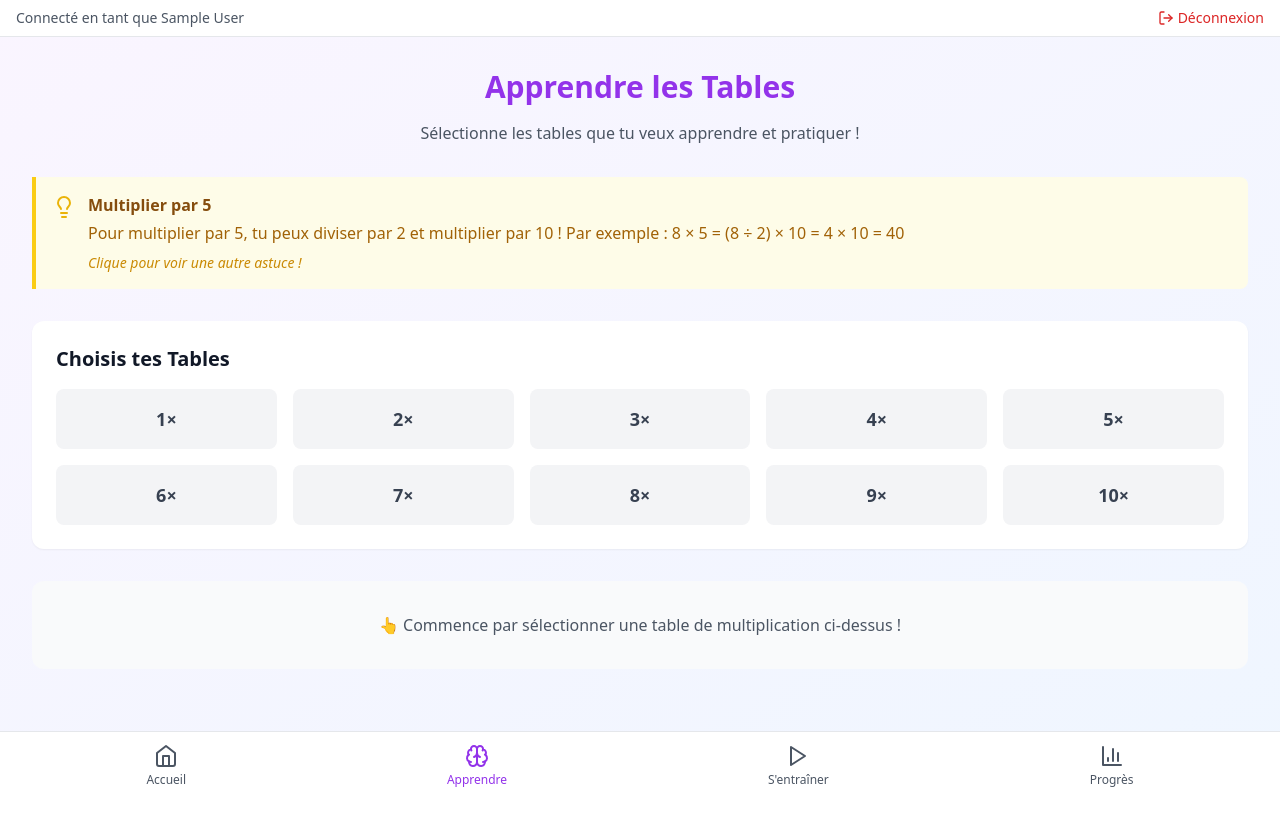
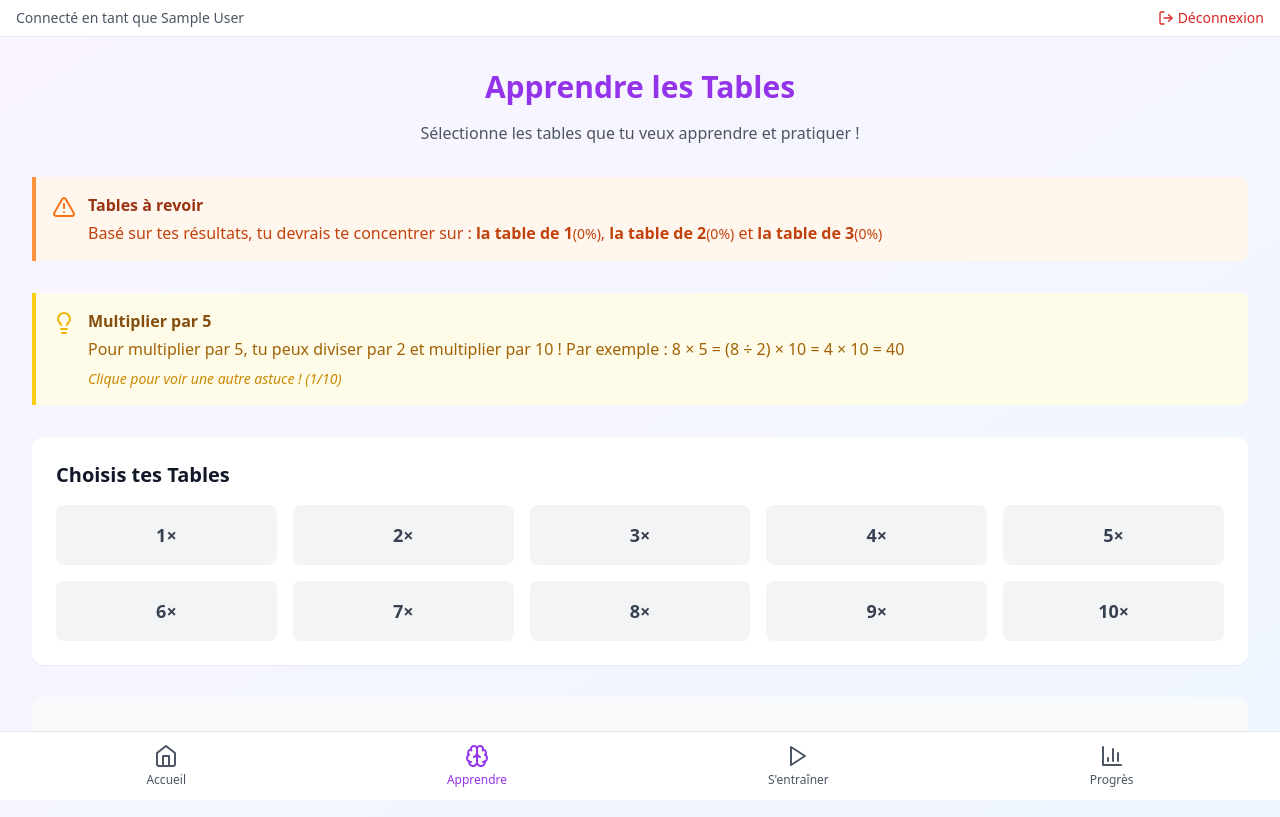
Before and after one commit to bidouilles/multimaster, a React (Vite) app: page /learn in a window 1280 px wide. Built offline with nearby package versions, Linux system fonts and the light colour scheme; no server answers; the database is empty; sample sign-in values are in the browser's storage.

Commit message:
Add learning recommendation

```diff
--- a/src/pages/Learn.tsx
+++ b/src/pages/Learn.tsx
@@ -1,8 +1,10 @@
-import React, { useState } from 'react';
+import React, { useState, useEffect } from 'react';
 import { useGame } from '../context/GameContext';
 import { TableSelector } from '../components/TableSelector';
 import { TableVisualizer } from '../components/TableVisualizer';
-import { Lightbulb } from 'lucide-react';
+import { Lightbulb, AlertTriangle } from 'lucide-react';
+import { useAuth } from '../context/AuthContext';
+import { statisticsService } from '../services/statistics';
 
 const DAILY_TIPS = [
   {
@@ -20,12 +22,67 @@ const DAILY_TIPS = [
   {
     title: "Les carrés",
     tip: "Un nombre multiplié par lui-même s'appelle un carré ! Par exemple : 7 × 7 = 49 est le carré de 7"
+  },
+  {
+    title: "Multiplier par 4",
+    tip: "Pour multiplier par 4, tu peux multiplier deux fois par 2 ! Par exemple : 7 × 4 = (7 × 2) × 2 = 14 × 2 = 28"
+  },
+  {
+    title: "La commutativité",
+    tip: "L'ordre des nombres ne change pas le résultat ! 3 × 4 = 4 × 3 = 12"
+  },
+  {
+    title: "Multiplier par 3",
+    tip: "Pour multiplier par 3, additionne le nombre deux fois ! Par exemple : 6 × 3 = 6 + 6 + 6 = 18"
+  },
+  {
+    title: "Multiplier par 6",
+    tip: "Pour multiplier par 6, multiplie d'abord par 2, puis par 3 ! Par exemple : 7 × 6 = (7 × 2) × 3 = 14 × 3 = 42"
+  },
+  {
+    title: "Multiplier par 8",
+    tip: "Pour multiplier par 8, multiplie trois fois par 2 ! Par exemple : 5 × 8 = ((5 × 2) × 2) × 2 = 40"
+  },
+  {
+    title: "Les doubles voisins",
+    tip: "7 × 6 est proche de 6 × 6 = 36. Donc 7 × 6 = 36 + 6 = 42"
   }
 ];
 
 export function Learn() {
   const { selectedTables } = useGame();
+  const { user } = useAuth();
   const [currentTipIndex, setCurrentTipIndex] = useState(0);
+  const [tablesToReview, setTablesToReview] = useState<{ table: number; score: number }[]>([]);
+  const [loading, setLoading] = useState(true);
+
+  useEffect(() => {
+    const loadTableStats = async () => {
+      if (!user) return;
+
+      try {
+        const scores = await Promise.all(
+          Array.from({ length: 10 }, (_, i) => i + 1).map(async (table) => {
+            const avgScore = await statisticsService.getAverageScoreByTable(user, table);
+            return { table, score: avgScore };
+          })
+        );
+
+        // Filtrer les tables avec un score moyen inférieur à 70%
+        const needsReview = scores
+          .filter(({ score }) => score < 70)
+          .sort((a, b) => a.score - b.score);
+
+        setTablesToReview(needsReview);
+      } catch (error) {
+        console.error('Error loading table statistics:', error);
+      } finally {
+        setLoading(false);
+      }
+    };
+
+    loadTableStats();
+  }, [user]);
 
   const nextTip = () => {
     setCurrentTipIndex((prev) => (prev + 1) % DAILY_TIPS.length);
@@ -38,6 +95,27 @@ export function Learn() {
         <p className="text-gray-600">Sélectionne les tables que tu veux apprendre et pratiquer !</p>
       </div>
 
+      {!loading && tablesToReview.length > 0 && (
+        <div className="bg-orange-50 border-l-4 border-orange-400 p-4 rounded-r-lg">
+          <div className="flex items-start">
+            <AlertTriangle className="h-6 w-6 text-orange-500 mt-0.5 mr-3 flex-shrink-0" />
+            <div>
+              <h3 className="font-semibold text-orange-800">Tables à revoir</h3>
+              <p className="text-orange-700 mt-1">
+                Basé sur tes résultats, tu devrais te concentrer sur :
+                {tablesToReview.slice(0, 3).map(({ table, score }, index) => (
+                  <span key={table}>
+                    {index > 0 && index === tablesToReview.slice(0, 3).length - 1 ? ' et ' : index > 0 ? ', ' : ' '}
+                    <span className="font-semibold">la table de {table}</span>
+                    <span className="text-sm">({Math.round(score)}%)</span>
+                  </span>
+                ))}
+              </p>
+            </div>
+          </div>
+        </div>
+      )}
+
       <div className="bg-yellow-50 border-l-4 border-yellow-400 p-4 rounded-r-lg cursor-pointer" onClick={nextTip}>
         <div className="flex items-start">
           <Lightbulb className="h-6 w-6 text-yellow-500 mt-0.5 mr-3 flex-shrink-0" />
@@ -47,7 +125,7 @@ export function Learn() {
               {DAILY_TIPS[currentTipIndex].tip}
             </p>
             <p className="text-yellow-600 text-sm mt-2 italic">
-              Clique pour voir une autre astuce !
+              Clique pour voir une autre astuce ! ({currentTipIndex + 1}/{DAILY_TIPS.length})
             </p>
           </div>
         </div>
```
